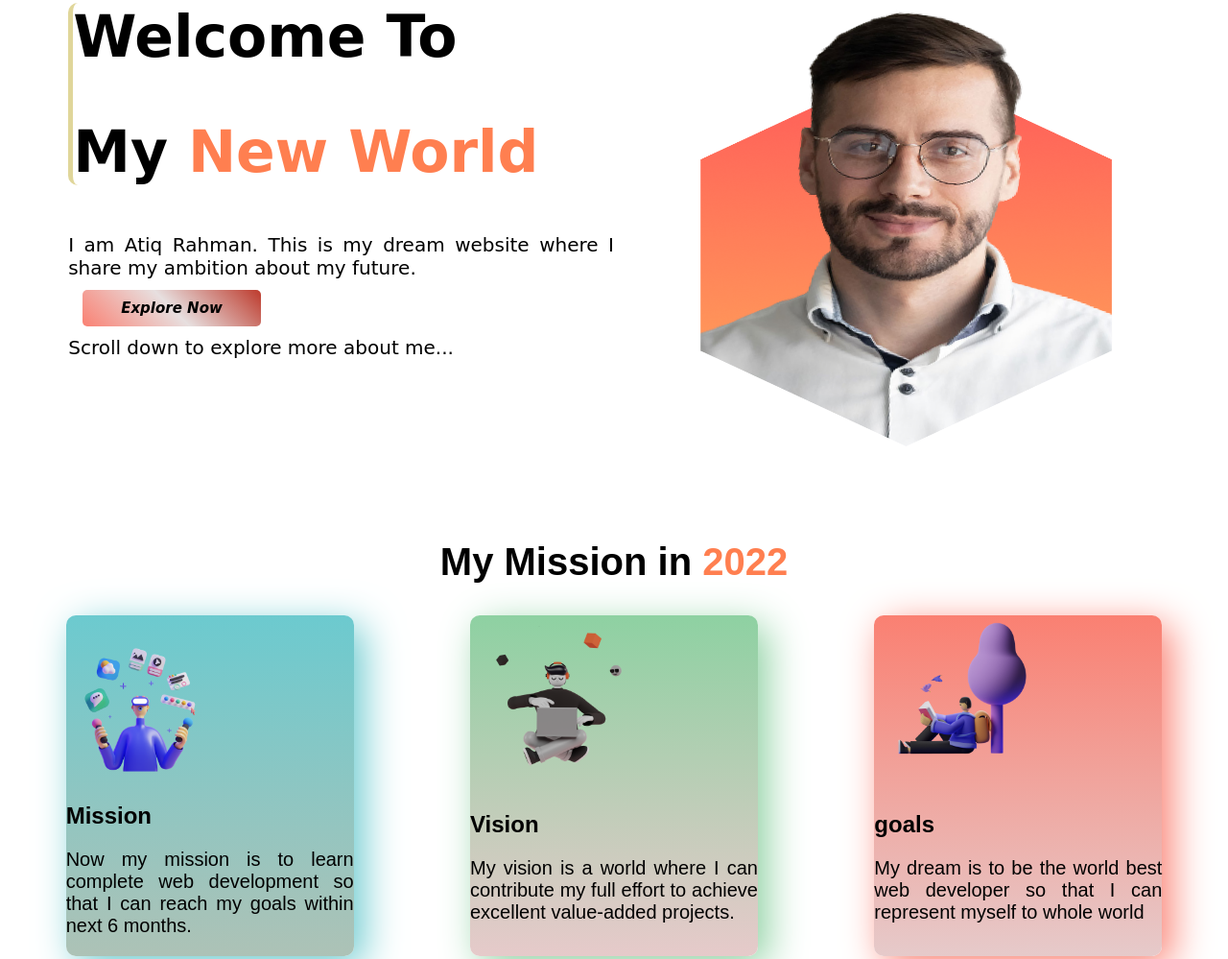
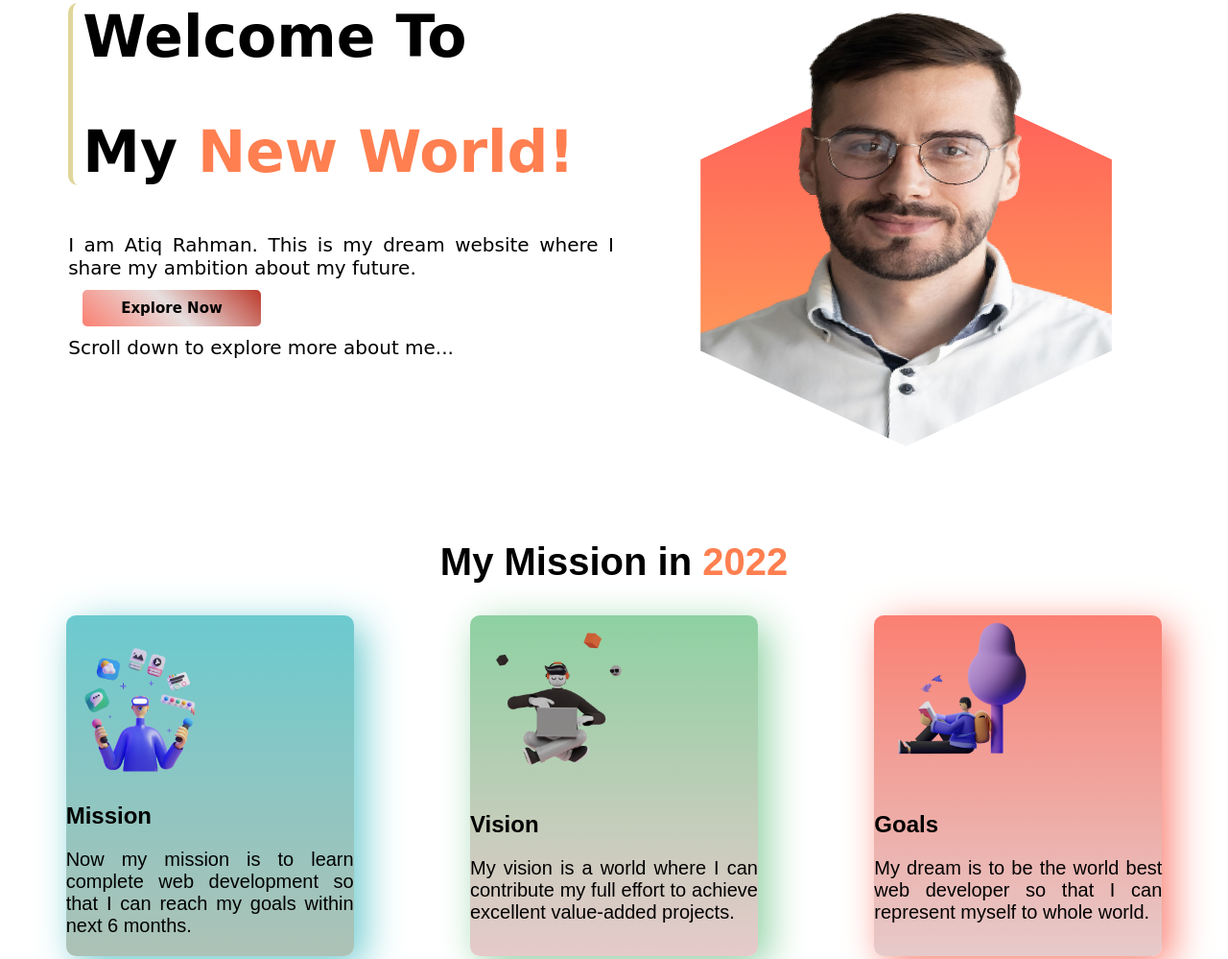
Before and after one commit to AtiqRahman1/Mission-2022, a plain HTML site: page index.html in a window 1280 px wide. Shown: the part 118-1117 px from the top of the page at 96% size. Drawn offline with Linux system fonts and the light colour scheme; a web font is replaced by a local one.

Commit message:
complete

```diff
--- a/index.html
+++ b/index.html
@@ -21,7 +21,7 @@
         <div class="first-part">
             <div class="welcome">
                 <h1>Welcome To</h1>
-                <h1>My <span class="text-color"> New World</span> </h1>
+                <h1>My <span class="text-color"> New World!</span> </h1>
             </div>
             <div>
                 <p>I am Atiq Rahman. This is my dream website where I share my ambition about my future.</p>
@@ -55,8 +55,8 @@
             </div>
             <div class="goals">
                 <img src="./images/illustrators/illustrator-3.png" alt="">
-                <h1>goals</h1>
-                <p>My dream is to be the world best web developer so that I can represent myself to whole world</p>
+                <h1>Goals</h1>
+                <p>My dream is to be the world best web developer so that I can represent myself to whole world.</p>
             </div>
         </div>
 
@@ -104,7 +104,7 @@
             </div>
             <div class="apps">
                 <h1 class="stay-connect">Stay connect with this <span class="text-color">Application</span></h1>
-                <p>To learn web development and know about us please go with this App and share your experience.</p>
+                <p>To learn web development and know about us, please go with this App and share your experience.</p>
                 <a class="button" target="_blank" href="">App Feature</a>
             </div>
         </div>
--- a/style.css
+++ b/style.css
@@ -15,6 +15,7 @@ p{
     font-size: 40px;
     font-weight: bold;
     border-radius: 10px;
+    padding-left: 10px;
 }
 
 .first-section{
@@ -38,7 +39,7 @@ p{
     border-radius: 5px;
     font-size: 15px;
     font-weight: bold;
-    font-style: italic;
+
     color: black;
     margin: 15px;
 }
```
